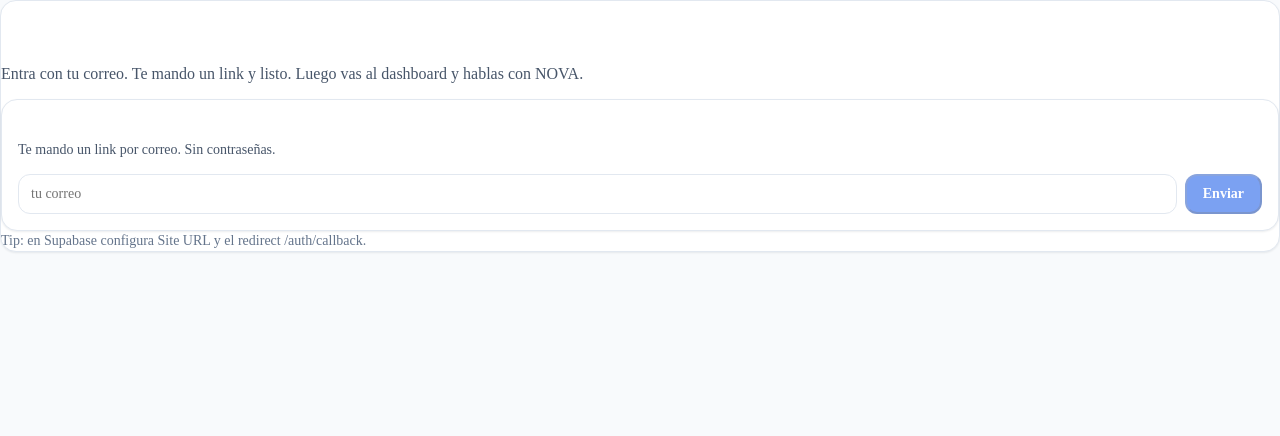
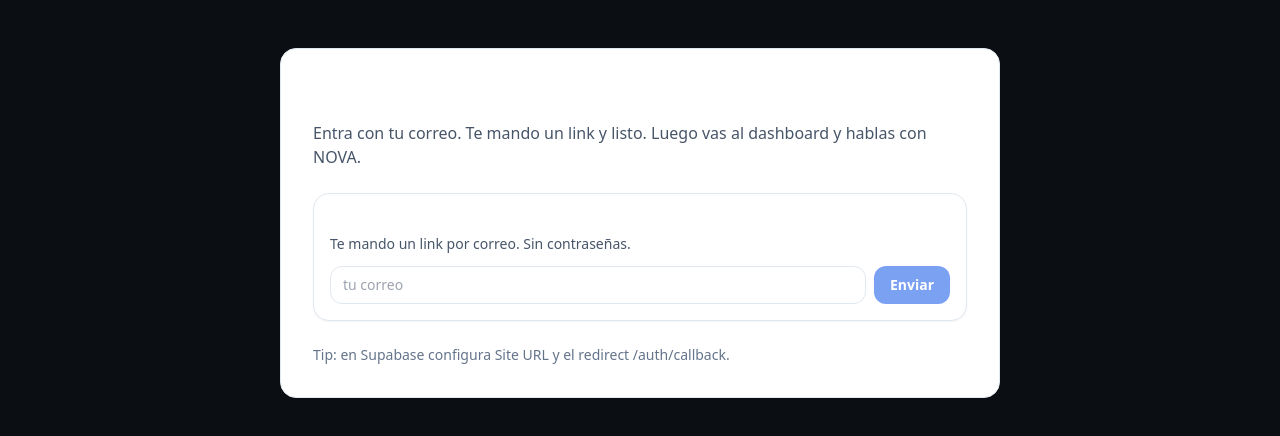
Before and after one commit to HockerAGI/hocker.one, a Next.js app: page / in a window 1280 px wide. Shown: the top 436 px of the page. Built offline with nearby package versions, Linux system fonts and the light colour scheme; no server answers.

Commit message:
Update globals.css

```diff
--- a/src/app/globals.css
+++ b/src/app/globals.css
@@ -1,285 +1,46 @@
-/* =========================================================
-   HOCKER.ONE — Globals (NO Tailwind)
-   "TW-Lite" utility layer: subset compatible con className
-   Usado por /dashboard/page.tsx para que NO dependa de Tailwind
-   ========================================================= */
+@tailwind base;
+@tailwind components;
+@tailwind utilities;
 
 :root {
-  /* Slate palette */
-  --slate-50: #f8fafc;
-  --slate-100: #f1f5f9;
-  --slate-200: #e2e8f0;
-  --slate-300: #cbd5e1;
-  --slate-400: #94a3b8;
-  --slate-500: #64748b;
-  --slate-600: #475569;
-  --slate-700: #334155;
-  --slate-800: #1f2937;
-  --slate-900: #0f172a;
-
-  /* Blue */
-  --blue-200: #bfdbfe;
-  --blue-600: #2563eb;
-  --blue-700: #1d4ed8;
-
-  /* Emerald */
-  --emerald-50: #ecfdf5;
-  --emerald-200: #a7f3d0;
-  --emerald-600: #059669;
-  --emerald-700: #047857;
-
-  /* Amber */
-  --amber-100: #fef3c7;
-  --amber-800: #92400e;
-
-  /* Red */
-  --red-50: #fef2f2;
-  --red-100: #fee2e2;
-  --red-200: #fecaca;
-  --red-600: #dc2626;
-  --red-700: #b91c1c;
-  --red-800: #991b1b;
-
-  /* Zinc */
-  --zinc-100: #f4f4f5;
-  --zinc-700: #3f3f46;
-
-  /* Effects */
-  --shadow-sm: 0 1px 2px rgba(15, 23, 42, 0.08);
-  --shadow-md: 0 8px 24px rgba(15, 23, 42, 0.10);
-
-  /* Ring */
-  --ring-color: rgba(191, 219, 254, 0.85);
-  --ring-width: 3px;
-
-  /* Futuristic accent */
-  --accent: rgba(37, 99, 235, 0.14);
-  --accent-strong: rgba(37, 99, 235, 0.28);
+  --background: #f8fafc;
+  --foreground: #0f172a;
 }
 
-/* Reset-ish */
-* { box-sizing: border-box; }
-html, body { height: 100%; }
-body {
-  margin: 0;
-  color: var(--slate-900);
-  background: var(--slate-50);
-  -webkit-font-smoothing: antialiased;
-  -moz-osx-font-smoothing: grayscale;
+html, body {
+  height: 100%;
 }
 
-/* Nice defaults */
-a { color: inherit; text-decoration: none; }
-button, input, select, textarea {
-  font: inherit;
-  transition: background-color 180ms ease, color 180ms ease, border-color 180ms ease, box-shadow 180ms ease, transform 180ms ease, opacity 180ms ease;
-}
-button:active { transform: translateY(0.5px); }
-:focus-visible { outline: none; box-shadow: 0 0 0 var(--ring-width) var(--ring-color); border-color: var(--blue-200); }
-pre, code { font-family: ui-monospace, SFMono-Regular, Menlo, Monaco, Consolas, "Liberation Mono", "Courier New", monospace; }
+@layer base {
+  body {
+    @apply bg-slate-50 text-slate-900 antialiased;
+  }
 
-/* Subtle “premium” background texture */
-.bg-gradient-to-b {
-  background-image: linear-gradient(to bottom, var(--tw-gradient-stops, var(--slate-50), #fff, var(--slate-50)));
-}
-.from-slate-50 { --tw-gradient-from: var(--slate-50); --tw-gradient-stops: var(--tw-gradient-from), var(--tw-gradient-to, rgba(248, 250, 252, 0)); }
-.via-white { --tw-gradient-stops: var(--tw-gradient-from, var(--slate-50)), #ffffff, var(--tw-gradient-to, rgba(255, 255, 255, 0)); }
-.to-slate-50 { --tw-gradient-to: var(--slate-50); }
-
-.min-h-screen { min-height: 100vh; }
-.h-full { height: 100%; }
-.w-full { width: 100%; }
-
-/* Containers */
-.mx-auto { margin-left: auto; margin-right: auto; }
-.max-w-7xl { max-width: 80rem; }
-
-/* Display */
-.flex { display: flex; }
-.inline-flex { display: inline-flex; }
-.grid { display: grid; }
-.block { display: block; }
-.hidden { display: none; }
-
-/* Flex */
-.flex-col { flex-direction: column; }
-.flex-wrap { flex-wrap: wrap; }
-.flex-1 { flex: 1 1 0%; }
-.items-center { align-items: center; }
-.items-start { align-items: flex-start; }
-.justify-between { justify-content: space-between; }
-.justify-end { justify-content: flex-end; }
-.justify-start { justify-content: flex-start; }
-.gap-2 { gap: 0.5rem; }
-.gap-3 { gap: 0.75rem; }
-.gap-4 { gap: 1rem; }
-.shrink-0 { flex-shrink: 0; }
-.min-w-0 { min-width: 0; }
-
-/* Grid columns */
-.grid-cols-1 { grid-template-columns: repeat(1, minmax(0, 1fr)); }
-.grid-cols-2 { grid-template-columns: repeat(2, minmax(0, 1fr)); }
-.sm\:grid-cols-2 { grid-template-columns: repeat(1, minmax(0, 1fr)); } /* default; overridden in media */
-.sm\:grid-cols-3 { grid-template-columns: repeat(1, minmax(0, 1fr)); } /* default; overridden */
-.lg\:grid-cols-3 { grid-template-columns: repeat(1, minmax(0, 1fr)); } /* default; overridden */
-.lg\:col-span-1 { grid-column: auto; }
-.lg\:col-span-2 { grid-column: auto; }
-
-/* Spacing */
-.p-3 { padding: 0.75rem; }
-.p-4 { padding: 1rem; }
-.p-5 { padding: 1.25rem; }
-.px-3 { padding-left: 0.75rem; padding-right: 0.75rem; }
-.px-4 { padding-left: 1rem; padding-right: 1rem; }
-.px-5 { padding-left: 1.25rem; padding-right: 1.25rem; }
-.py-1\.5 { padding-top: 0.375rem; padding-bottom: 0.375rem; }
-.py-2 { padding-top: 0.5rem; padding-bottom: 0.5rem; }
-.py-3 { padding-top: 0.75rem; padding-bottom: 0.75rem; }
-.py-4 { padding-top: 1rem; padding-bottom: 1rem; }
-.py-6 { padding-top: 1.5rem; padding-bottom: 1.5rem; }
-.pl-5 { padding-left: 1.25rem; }
-
-.mt-0\.5 { margin-top: 0.125rem; }
-.mt-1 { margin-top: 0.25rem; }
-.mt-2 { margin-top: 0.5rem; }
-.mt-3 { margin-top: 0.75rem; }
-.mt-4 { margin-top: 1rem; }
-.mt-5 { margin-top: 1.25rem; }
-.mt-8 { margin-top: 2rem; }
-
-/* Sizing with brackets */
-.h-\[340px\] { height: 340px; }
-.h-28 { height: 7rem; }
-.max-h-\[360px\] { max-height: 360px; }
-.max-h-\[420px\] { max-height: 420px; }
-.max-w-\[92\%\] { max-width: 92%; }
-
-/* Overflow */
-.overflow-auto { overflow: auto; }
-
-/* Typography */
-.text-\[10px\] { font-size: 10px; }
-.text-\[11px\] { font-size: 11px; }
-.text-xs { font-size: 0.75rem; line-height: 1rem; }
-.text-sm { font-size: 0.875rem; line-height: 1.25rem; }
-.text-lg { font-size: 1.125rem; line-height: 1.75rem; }
-.text-2xl { font-size: 1.5rem; line-height: 2rem; }
-
-.font-mono { font-family: ui-monospace, SFMono-Regular, Menlo, Monaco, Consolas, "Liberation Mono", "Courier New", monospace; }
-.font-semibold { font-weight: 600; }
-.uppercase { text-transform: uppercase; }
-.tracking-wide { letter-spacing: 0.04em; }
-.tracking-widest { letter-spacing: 0.12em; }
-.leading-relaxed { line-height: 1.6; }
-.opacity-70 { opacity: 0.7; }
-
-.text-center { text-align: center; }
-.whitespace-pre-wrap { white-space: pre-wrap; }
-
-/* Colors */
-.bg-white { background-color: #ffffff; }
-.bg-slate-50 { background-color: var(--slate-50); }
-.bg-slate-100 { background-color: var(--slate-100); }
-.bg-slate-900 { background-color: var(--slate-900); }
-.bg-black { background-color: #000; }
-.bg-blue-600 { background-color: var(--blue-600); }
-.bg-blue-700 { background-color: var(--blue-700); }
-.bg-emerald-50 { background-color: var(--emerald-50); }
-.bg-emerald-100 { background-color: var(--emerald-200); } /* close enough */
-.bg-emerald-600 { background-color: var(--emerald-600); }
-.bg-emerald-700 { background-color: var(--emerald-700); }
-.bg-amber-100 { background-color: var(--amber-100); }
-.bg-red-50 { background-color: var(--red-50); }
-.bg-red-100 { background-color: var(--red-100); }
-.bg-red-600 { background-color: var(--red-600); }
-.bg-red-700 { background-color: var(--red-700); }
-.bg-zinc-100 { background-color: var(--zinc-100); }
-
-.text-white { color: #fff; }
-.text-slate-400 { color: var(--slate-400); }
-.text-slate-500 { color: var(--slate-500); }
-.text-slate-600 { color: var(--slate-600); }
-.text-slate-700 { color: var(--slate-700); }
-.text-slate-800 { color: var(--slate-800); }
-.text-slate-900 { color: var(--slate-900); }
-.text-blue-100 { color: rgba(219, 234, 254, 1); }
-.text-emerald-800 { color: #065f46; }
-.text-amber-800 { color: var(--amber-800); }
-.text-red-800 { color: var(--red-800); }
-.text-zinc-700 { color: var(--zinc-700); }
-
-/* Borders */
-.border { border-width: 1px; border-style: solid; }
-.border-t { border-top-width: 1px; border-top-style: solid; }
-.border-b { border-bottom-width: 1px; border-bottom-style: solid; }
-.border-slate-100 { border-color: var(--slate-100); }
-.border-slate-200 { border-color: var(--slate-200); }
-.border-slate-300 { border-color: var(--slate-300); }
-.border-emerald-200 { border-color: var(--emerald-200); }
-.border-red-200 { border-color: var(--red-200); }
-
-/* Radius */
-.rounded-xl { border-radius: 0.75rem; }
-.rounded-2xl { border-radius: 1rem; }
-.rounded-3xl { border-radius: 1.5rem; }
-.rounded-full { border-radius: 9999px; }
-
-/* Shadows */
-.shadow-sm { box-shadow: var(--shadow-sm); }
-
-/* Buttons/hover */
-.hover\:bg-slate-50:hover { background-color: var(--slate-50); }
-.hover\:bg-blue-700:hover { background-color: var(--blue-700); }
-.hover\:bg-emerald-700:hover { background-color: var(--emerald-700); }
-.hover\:bg-red-700:hover { background-color: var(--red-700); }
-.hover\:bg-black:hover { background-color: #000; }
-
-/* Disabled */
-.disabled\:opacity-60:disabled { opacity: 0.6; cursor: not-allowed; }
-
-/* Focus ring (tw-like) */
-.outline-none { outline: none; }
-.focus\:ring-2:focus { --ring-width: 3px; box-shadow: 0 0 0 var(--ring-width) var(--ring-color); }
-.focus\:ring-blue-200:focus { --ring-color: rgba(191, 219, 254, 0.9); }
-
-/* Lists + spacing */
-.list-disc { list-style-type: disc; }
-.space-y-1 > :not([hidden]) ~ :not([hidden]) { margin-top: 0.25rem; }
-
-/* Divide */
-.divide-y > :not([hidden]) ~ :not([hidden]) { border-top-width: 1px; border-top-style: solid; border-top-color: var(--divide-color, var(--slate-100)); }
-.divide-slate-100 { --divide-color: var(--slate-100); }
-
-/* Premium micro-interactions */
-button, a, .cursor-pointer { cursor: pointer; }
-.cursor-pointer { cursor: pointer; }
-
-/* Slight glass feel on big panels */
-.rounded-3xl.border.bg-white.shadow-sm {
-  position: relative;
-}
-.rounded-3xl.border.bg-white.shadow-sm::before {
-  content: "";
-  position: absolute;
-  inset: 0;
-  pointer-events: none;
-  border-radius: inherit;
-  background: radial-gradient(1200px 600px at 30% 0%, var(--accent), transparent 60%),
-              radial-gradient(1000px 500px at 80% 30%, var(--accent-strong), transparent 55%);
-  opacity: 0.6;
+  a {
+    @apply text-inherit no-underline;
+  }
 }
 
-/* Responsive: sm (>=640px), lg (>=1024px) */
-@media (min-width: 640px) {
-  .sm\:flex-row { flex-direction: row; }
-  .sm\:items-center { align-items: center; }
-  .sm\:justify-between { justify-content: space-between; }
-  .sm\:grid-cols-2 { grid-template-columns: repeat(2, minmax(0, 1fr)); }
-  .sm\:grid-cols-3 { grid-template-columns: repeat(3, minmax(0, 1fr)); }
+@layer components {
+  .hocker-card {
+    @apply rounded-2xl border border-slate-200 bg-white shadow-sm;
+  }
+
+  .hocker-muted {
+    @apply text-sm text-slate-500;
+  }
+
+  .hocker-kbd {
+    @apply rounded border border-slate-200 bg-slate-50 px-1.5 py-0.5 font-mono text-[11px] text-slate-700;
+  }
 }
 
-@media (min-width: 1024px) {
-  .lg\:grid-cols-3 { grid-template-columns: repeat(3, minmax(0, 1fr)); }
-  .lg\:col-span-1 { grid-column: span 1 / span 1; }
-  .lg\:col-span-2 { grid-column: span 2 / span 2; }
+/* Scrollbar suave (sin hacks raros) */
+* {
+  scrollbar-width: thin;
+  scrollbar-color: rgba(100, 116, 139, 0.45) transparent;
 }
+
+*::-webkit-scrollbar { height: 10px; width: 10px; }
+*::-webkit-scrollbar-thumb { background: rgba(100, 116, 139, 0.35); border-radius: 999px; }
+*::-webkit-scrollbar-track { background: transparent; }
```
